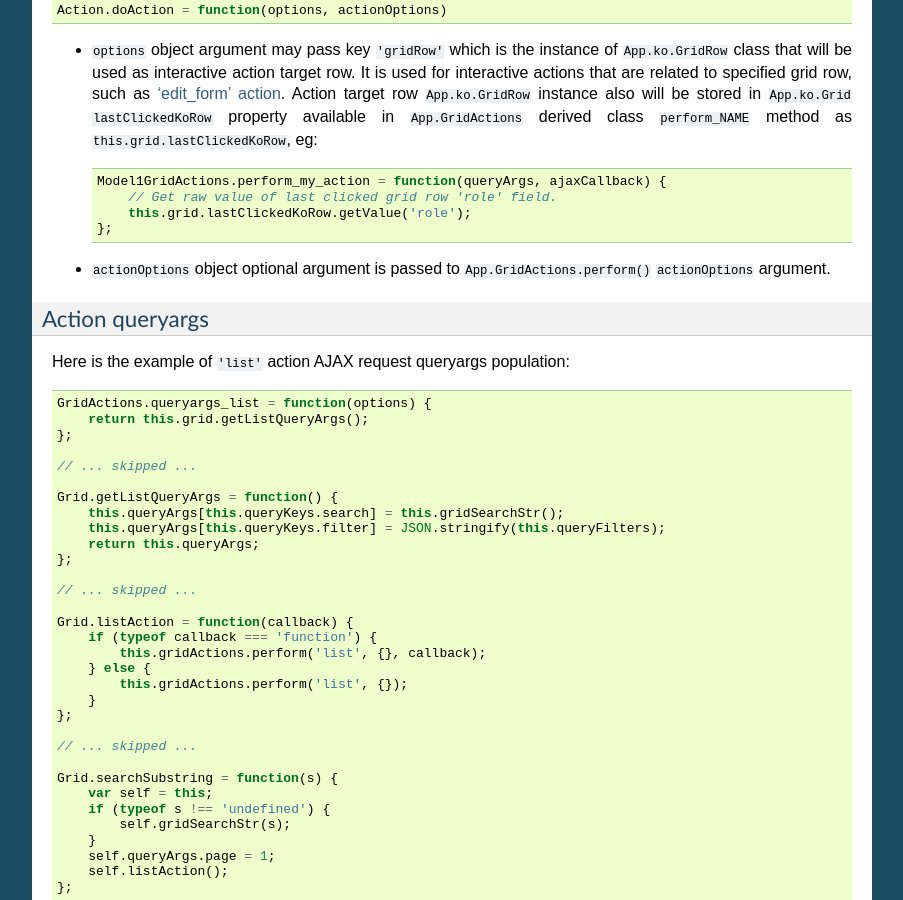
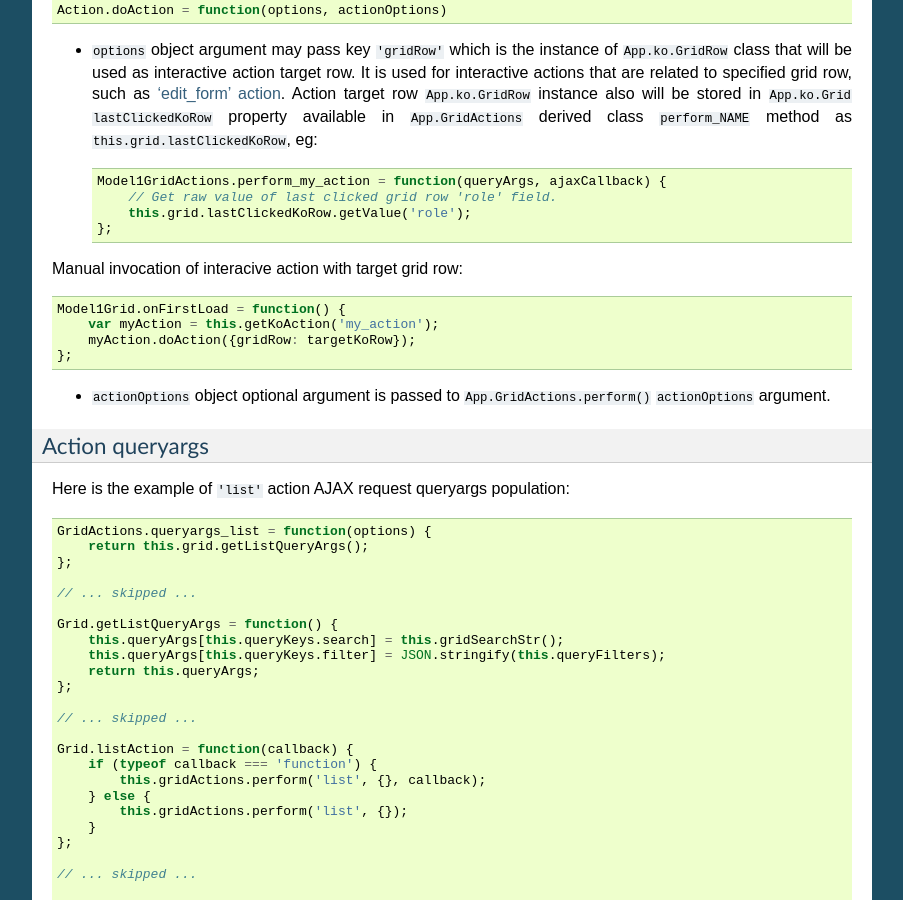
Before and after one commit to Dmitri-Sintsov/django-jinja-knockout, a Sphinx documentation site: the page built from docs/grids.rst, in a window 1280 px wide and 900 px high, scrolled down 13450 px. Shown: the whole window, without its empty margins (198-1101 px from the left). Built offline with Sphinx 7.4.7, drawn with Linux system fonts in a browser that asks for light colours.

Commit message:
Manual invocation of interactive action sample in grids.rst.

```diff
--- a/docs/grids.rst
+++ b/docs/grids.rst
@@ -795,6 +795,13 @@ method::
         this.grid.lastClickedKoRow.getValue('role');
     };
 
+Manual invocation of interacive action with target grid row::
+
+    Model1Grid.onFirstLoad = function() {
+        var myAction = this.getKoAction('my_action');
+        myAction.doAction({gridRow: targetKoRow});
+    };
+
 * ``actionOptions`` object optional argument is passed to ``App.GridActions.perform()`` ``actionOptions`` argument.
 
 Action queryargs
```
